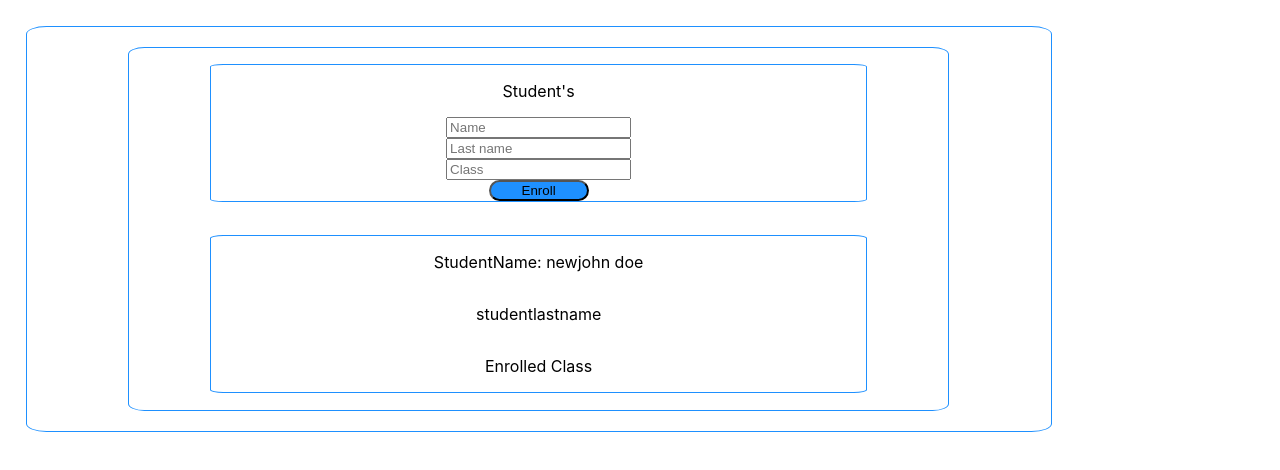
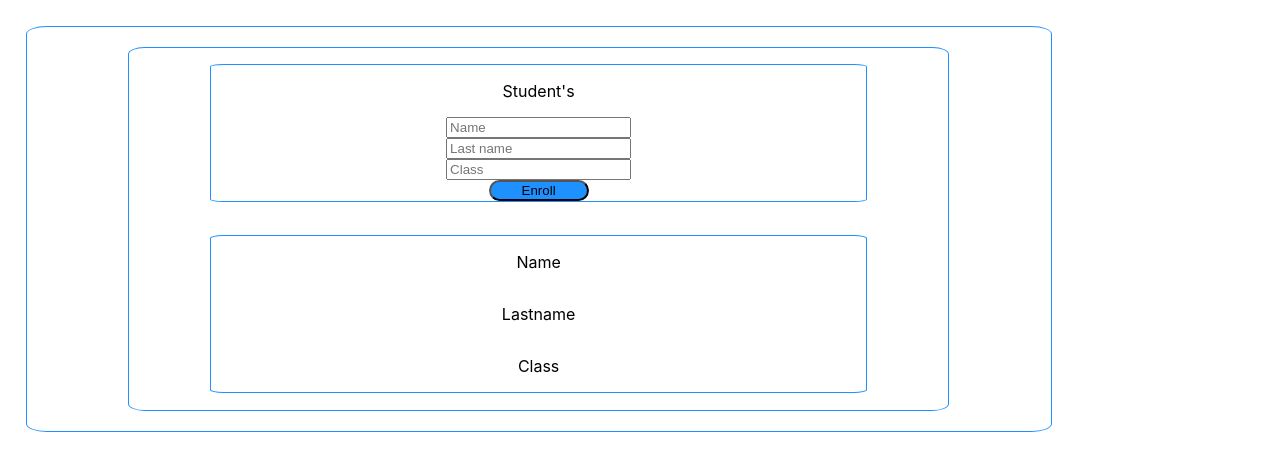
Before and after one commit to teacherhan/edu-track, a React (Create React App) app: page / in a window 1280 px wide. Shown: the top 470 px of the page. Built offline with nearby package versions, Linux system fonts and the light colour scheme.

Commit message:
Registered Students displayed on Class List

```diff
--- a/src/App.js
+++ b/src/App.js
@@ -12,20 +12,34 @@ import MultipleChoice from "./Components/MultipleChoice";
 class App extends Component {
   //Add state property
   state = {
-    studentName: "newjohn doe",
+    studentName: "Name",
+    lastName: "Lastname",
+    regClass: "Class",
   };
 
   sNameRegHandler = (event) => {
     this.setState({ studentName: event.target.value });
   };
+  sLastNameRegHandler = (event) => {
+    this.setState({ lastName: event.target.value });
+  };
+
+  selectClassHandler = (event) => {
+    this.setState({ regClass: event.target.value });
+  };
   render() {
     return (
       <div className="App">
-        <AddStudent register={this.sNameRegHandler} />
-        <ClassListOutput studentName={this.state.studentName} />
-        {/* <MultipleChoice />
-        <TrueFalse />
-        <LoginForm /> */}
+        <AddStudent
+          registerName={this.sNameRegHandler}
+          registerLastName={this.sLastNameRegHandler}
+          selectClass={this.selectClassHandler}
+        />
+        <ClassListOutput
+          studentName={this.state.studentName}
+          lastName={this.state.lastName}
+          regClass={this.state.regClass}
+        />
       </div>
     );
   }
--- a/src/Components/AddStudent.js
+++ b/src/Components/AddStudent.js
@@ -6,9 +6,13 @@ const addStudent = (props) => {
       <p>
         <label>Student's</label>
       </p>
-      <input type="text" placeholder="Name" onChange={props.register} />
-      <input type="text" placeholder="Last name" />
-      <input type="text" placeholder="Class" />
+      <input type="text" placeholder="Name" onChange={props.registerName} />
+      <input
+        type="text"
+        placeholder="Last name"
+        onChange={props.registerLastName}
+      />
+      <input type="text" placeholder="Class" onChange={props.selectClass} />
       <button type="button">Enroll</button>
     </div>
   );
--- a/src/Components/ClassListOutput.js
+++ b/src/Components/ClassListOutput.js
@@ -3,9 +3,9 @@ import React from "react";
 const classListOutput = (props) => {
   return (
     <div>
-      <p>StudentName: {props.studentName}</p>
-      <p>studentlastname</p>
-      <p>Enrolled Class</p>
+      <p> {props.studentName}</p>
+      <p>{props.lastName}</p>
+      <p>{props.regClass}</p>
     </div>
   );
 };
```
